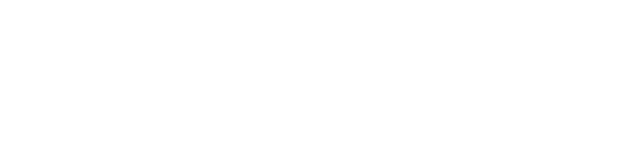
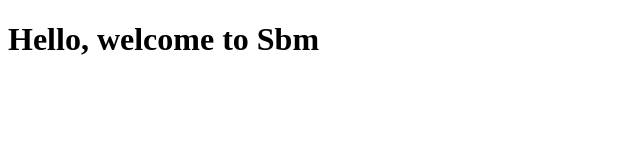
Before and after one commit to ahmadakash/sbm, a plain HTML site: page index.html in a window 1280 px wide. Shown: the whole page, without its empty margins (0-640 px from the left). Drawn offline with Linux system fonts and the light colour scheme.

Commit message:
new branch created

```diff
--- a/index.html
+++ b/index.html
@@ -6,6 +6,6 @@
     <title>Document</title>
 </head>
 <body>
-
+        <h1>Hello, welcome to Sbm </h1>
 </body>
 </html>
```
